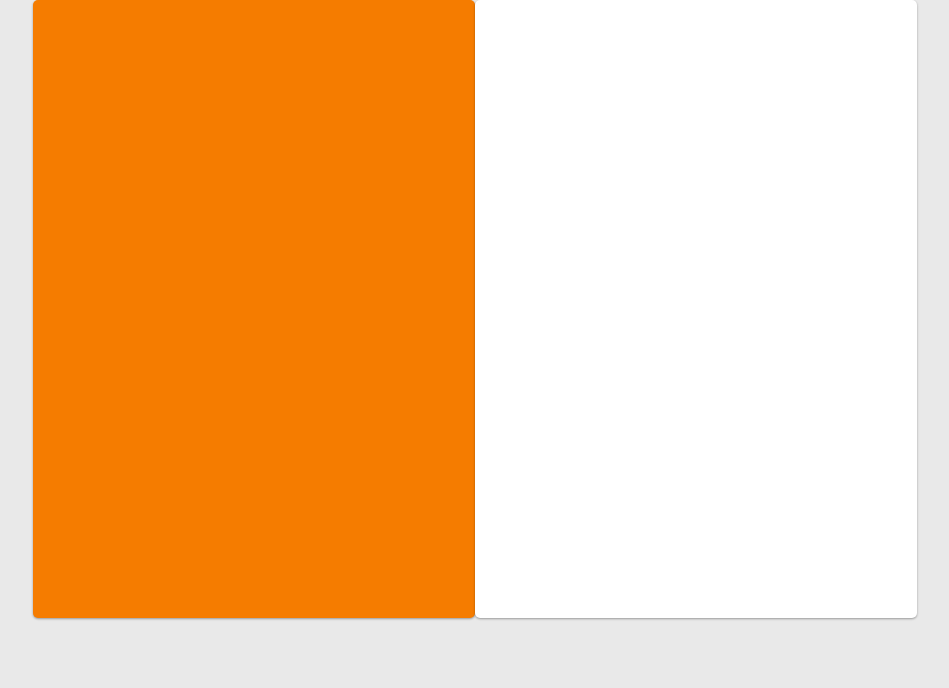
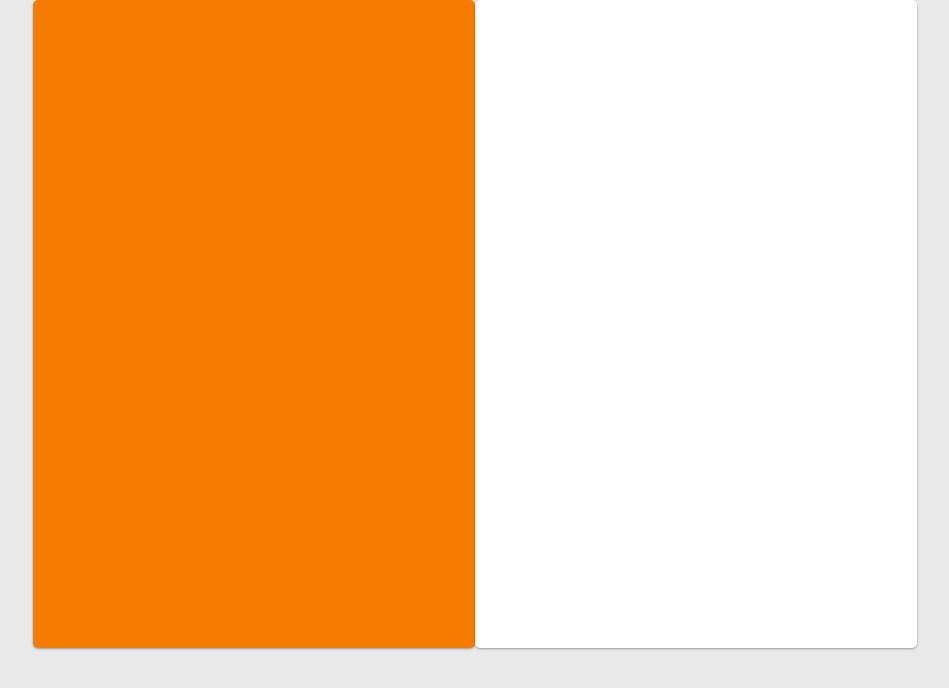
Before and after one commit to imchetanyadav/LoginPage, a plain HTML site: page index.html in a window 1280 px wide. Shown: the whole page, without its empty margins (165-1114 px from the left). Drawn offline with Linux system fonts and the light colour scheme.

Commit message:
Decreased loading screen height to match content height

```diff
--- a/index.html
+++ b/index.html
@@ -22,6 +22,7 @@
                       <p class="para animated">We have a sprawling 10 acre campus with vast open spaces. The existing infrastructure has been further enhanced in January 2014 by the addition of an ultra-modern academic block, which has enhanced the growth potential of the University.
                       We have a sprawling 10 acre campus with vast open spaces. The existing infrastructure has been further enhanced in January 2014 by the addition of an ultra-modern academic block, which has enhanced the growth potential of the University. </p>
                       <p class="copy animated">&copy; THE NORTHCAP UNIVERSITY</p>
+                      <p class="copy animated">Made by @imchetanyadav</p>
                   </div>
                   <div class="card col">
                     <h1 class="title animated">Login</h1>
--- a/main.js
+++ b/main.js
@@ -1,15 +1,26 @@
 /* Main function to show progress screen or fake loading screen */
 function progress() {
-    document.getElementsByClassName("progress")[0].style.display = "block";
-    document.getElementsByClassName("container")[0].style.display = "none";
+    var progressdiv = document.getElementsByClassName("progress")[0];
+    var containerdiv = document.getElementsByClassName("container")[0];
+
+    var maxHeight = containerdiv.clientHeight;
+
+    containerdiv.style.display = "none";
+    progressdiv.style.display = "block";
+
     var elem = document.getElementsByClassName("bar");
     var height = 1;
     var width = 2;
     var wid;
 
     /* Increase width of progress divs */
-    var hid = setInterval(increaseheight, 20);
-    function increaseheight() {
+    if( window.innerWidth <= 767){
+        var hid = setInterval(increaseheightMobile, 20);
+    }
+    else if( window.innerWidth > 767){
+        var hid = setInterval(increaseheightDesktop, 1);
+    }
+    function increaseheightMobile() {
         if (height >= 100) {
             clearInterval(hid);
         } else {
@@ -19,10 +30,20 @@ function progress() {
         }
     }
 
+    function increaseheightDesktop() {
+        if (height >= maxHeight) {
+            clearInterval(hid);
+        } else {
+            height++;
+            elem[0].style.height = height + 'px';
+            elem[1].style.height = height + 'px';
+        }
+    }
+
     /* Increasing width after height is 100% */
     setTimeout(function(){
         wid = setInterval(increasewidth, 20);
-    }, 2000);
+    }, 2800);
     function increasewidth() {
         if (width >= 50) {
             clearInterval(wid);
@@ -36,13 +57,14 @@ function progress() {
     /* Decreasing width/height based on the window size */
     setTimeout(function(){
         if( window.innerWidth <= 767){
-            document.getElementsByClassName("container")[0].style.display = "block";
-            document.getElementsByClassName("progress")[0].style.backgroundColor = "transparent";
+            containerdiv.style.display = "block";
+            progressdiv.style.backgroundColor = "transparent";
+            console.log(hid);
             hid = setInterval(decreaseheight, 10);
         }
         else if( window.innerWidth > 767){
-            document.getElementsByClassName("container")[0].style.display = "block";
-            document.getElementsByClassName("progress")[0].style.backgroundColor = "transparent";
+            containerdiv.style.display = "block";
+            progressdiv.style.backgroundColor = "transparent";
             elem[0].style.display = "block";
             elem[0].style.float = "left";
             elem[1].style.display = "block";
@@ -73,11 +95,11 @@ function progress() {
 
     /* Removing progress screen and show main content */
     setTimeout(function(){
-        document.getElementsByClassName("progress")[0].style.display = "none";
+        progressdiv.style.display = "none";
         var anim = document.getElementsByClassName("animated");
         for(i=0; i<anim.length; i++)
             anim[i].style.animationPlayState = "running";
-    }, 5300);
+    }, 5600);
 
 }
 /* Starting fake loading screen */
--- a/style.css
+++ b/style.css
@@ -24,6 +24,7 @@ body{
     display: inline-block;
     margin-left: auto;
     margin-right: auto;
+    max-height: 671px;
 }
 .progress #left{
     background-color: #fff;
@@ -59,6 +60,7 @@ body{
     font-size: 220%;
     font-weight: 600;
     text-transform: uppercase;
+    cursor: default;
 }
 
 .card .input-container {
@@ -128,6 +130,7 @@ body{
 .info{
     color: white;
     background-color: #F57C00;
+    cursor: default;
 }
 
 .info img{
```
